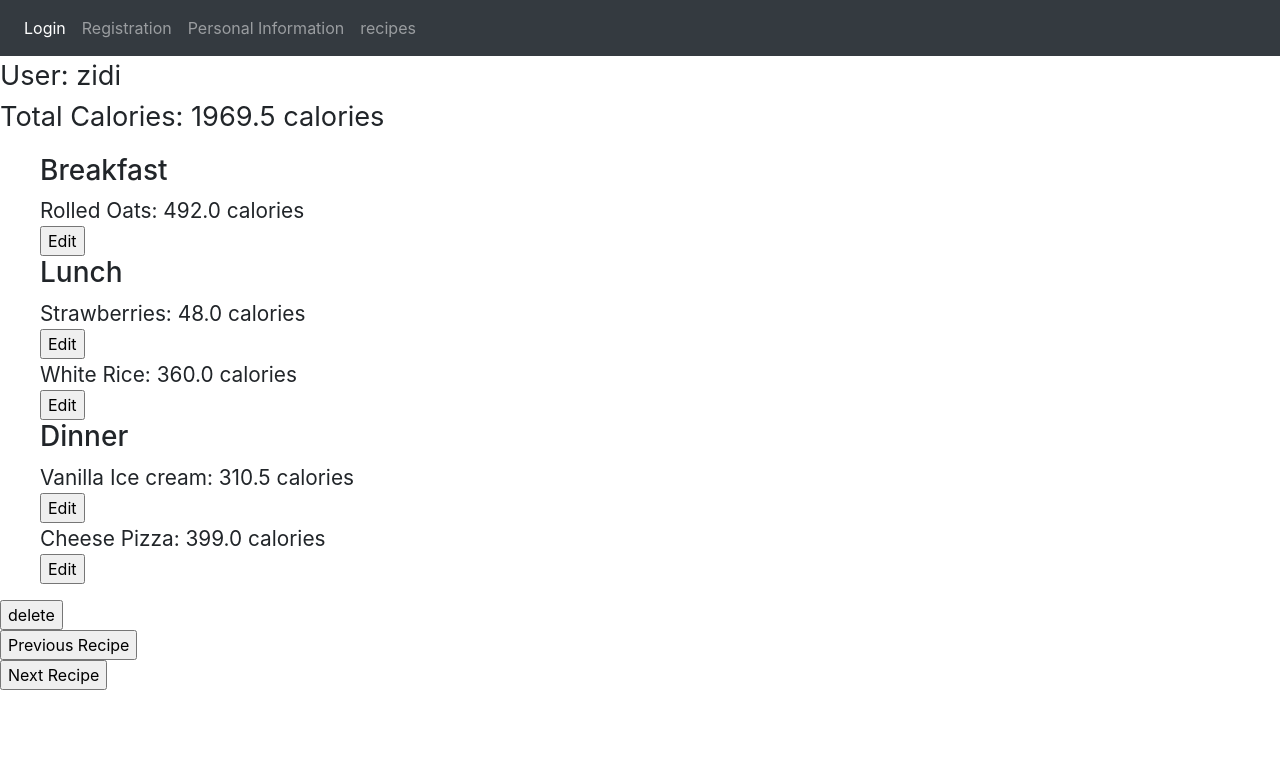
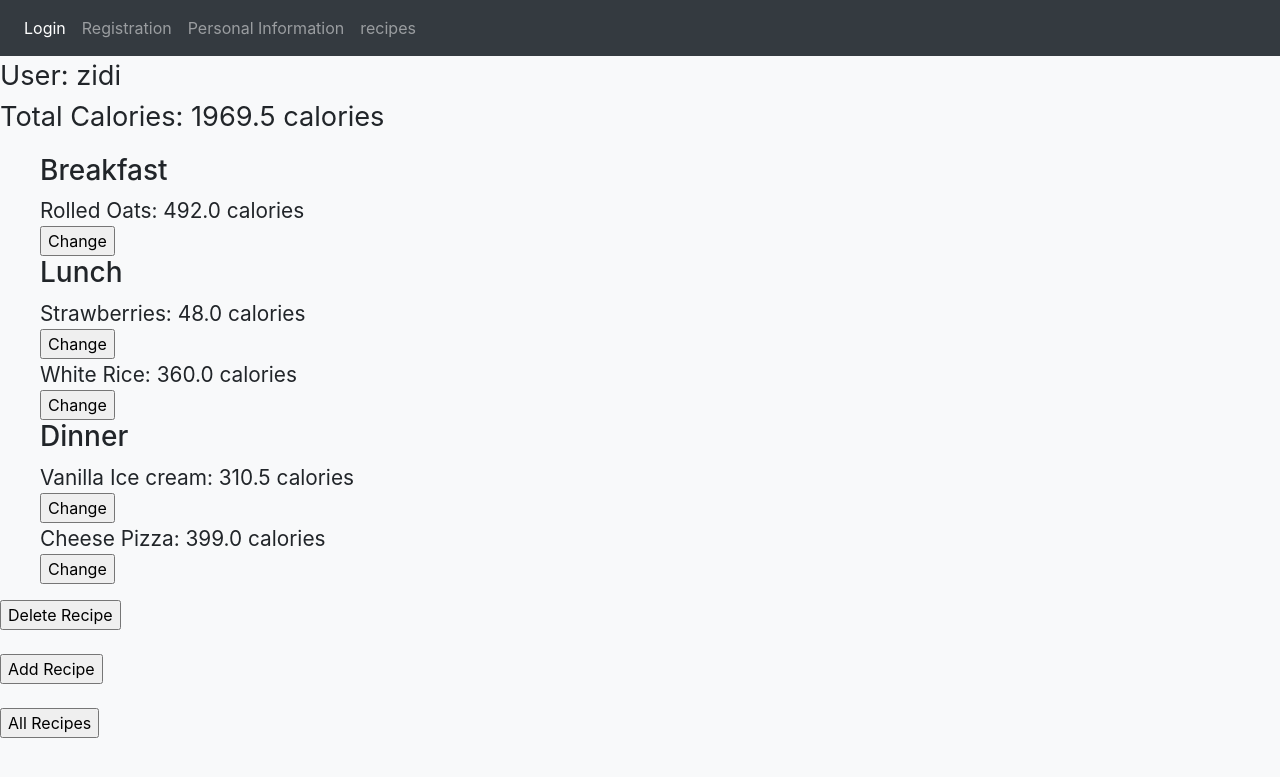
Before and after one commit to zeroxiami/diet_for_you, a Django app: page /recipe/ in a window 1280 px wide. Shown: the top 777 px of the page. Run offline with Django 3.2, Linux system fonts and the light colour scheme; a user stored in the database is signed in; data comes from the database, SQL or seed files in the repository; both versions use the stored data as it was after the commit; some libraries are stand-ins or nearby versions.

Commit message:
more updates to recipe pages and removed some entries from db

```diff
--- a/templates/recipe.html
+++ b/templates/recipe.html
@@ -7,7 +7,7 @@
         <!-- Bootstrap CSS -->
         <link rel="stylesheet" href="https://stackpath.bootstrapcdn.com/bootstrap/4.5.0/css/bootstrap.min.css" integrity="sha384-9aIt2nRpC12Uk9gS9baDl411NQApFmC26EwAOH8WgZl5MYYxFfc+NcPb1dKGj7Sk" crossorigin="anonymous">
 
-        <title>Recipe.html</title>
+        <title>Recipe</title>
 
         <nav class="navbar navbar-expand navbar-dark bg-dark">
             <div class="collapse navbar-collapse" id="navbarsExample02">
@@ -28,40 +28,43 @@
             </div>
         </nav>
     </head>
-    <body>
+    <body class="bg-light">
         {% for info in recipeInfo %}
         <p style="font-size:170%;">User: {{info.user}} <br> Total Calories: {{info.totalCal}} calories</p>
         <ul style="list-style-type:none;">
             <li style="font-size:130%;"><h3>Breakfast</h3> {{info.foodItem1}}: {{info.cal1}} calories</li>
             <form action="/recipe/update/1/{{info.id}}" method="POST"> {% csrf_token %}
-            <input type = "submit" value = "Edit">
+                <input type = "submit" value = "Change">
             </form>
             <li style="font-size:130%;"><h3>Lunch</h3> {{info.foodItem2}}: {{info.cal2}} calories</li>
                 <form action="/recipe/update/2/{{info.id}}" method="POST"> {% csrf_token %}
-                <input type = "submit" value = "Edit">
+                    <input type = "submit" value = "Change">
                 </form>
                 <li style="font-size:130%;">{{info.foodItem3}}: {{info.cal3}} calories</li>
                 <form action="/recipe/update/3/{{info.id}}" method="POST"> {% csrf_token %}
-                <input type = "submit" value = "Edit">
+                    <input type = "submit" value = "Change">
                 </form>
                 <li style="font-size:130%;"><h3>Dinner</h3> {{info.foodItem4}}: {{info.cal4}} calories</li>
                 <form action="/recipe/update/4/{{info.id}}" method="POST"> {% csrf_token %}
-                <input type = "submit" value = "Edit">
+                    <input type = "submit" value = "Change">
                 </form>
                 <li style="font-size:130%;">{{info.foodItem5}}: {{info.cal5}} calories</li>
                 <form action="/recipe/update/5/{{info.id}}" method="POST"> {% csrf_token %}
-                <input type = "submit" value = "Edit">
+                    <input type = "submit" value = "Change">
                 </form></li>
         </ul>
         <form action = "/recipe/delete/{{info.id}}" methond = "Post">{% csrf_token %}
-        <input type = "submit" value = "delete">
+            <input type = "submit" value = "Delete Recipe">
         </form>
+        <br>
+        <form action = "/recipe/addNew/" methond = "Post">{% csrf_token %}
+            <input type = "submit" value = "Add Recipe">
+        </form>
+        <br>
         {% endfor %}
         <form action = "/recipe/past/" methond = "Post">{% csrf_token %}
-        <input type = "submit" value = "Previous Recipe">
+            <input type = "submit" value = "All Recipes">
         </form>
-    <form action = "/recipe/addNew/" methond = "Post">{% csrf_token %}
-        <input type = "submit" value = "Next Recipe">
-    </form>
+
     </body>
 </html>
```
Also changed, not shown: templates/past_recipe.html (+54 -6 lines), db.sqlite3. Lines whose indentation alone changed are shown as unchanged.
